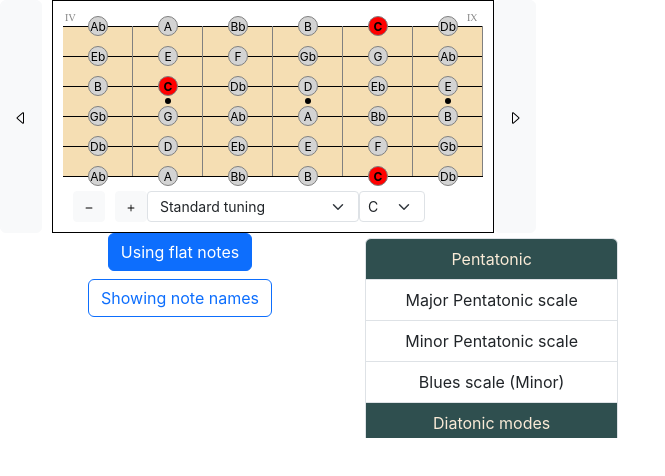
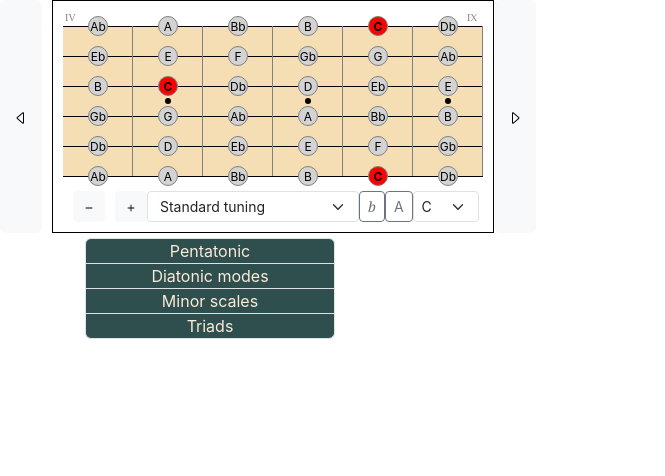
Before and after one commit to gdoct/neckexplorer, a React (Create React App) app: page / in a window 1280 px wide. Shown: the top 476 px of the page, without its empty margins (0-665 px from the left). Built offline with nearby package versions, Linux system fonts and the light colour scheme; the HTML template or start-up script is replaced by a standard one.

Commit message:
update layout

```diff
--- a/src/App.css
+++ b/src/App.css
@@ -3,3 +3,8 @@
 .App {
   text-align: center;
 }
+
+.musicText {
+  font-family: Georgia, serif;
+  font-style: italic;
+}
--- a/src/App.tsx
+++ b/src/App.tsx
@@ -34,14 +34,12 @@ function App() {
     setScaleRoot(Number(event.target.value));
   };
 
-  const handleToggleFlat = (newvalue: boolean) => {
-    if (newvalue) { setforceFlat(newvalue); }
-    else { setforceFlat(newvalue); }
+  const handleToggleFlat = () => {
+    setforceFlat(!forceFlat);
   };
 
-  const handleToggleNumeric = (newvalue: boolean) => {
-    if (newvalue) { setForceNumeric(newvalue); }
-    else { setForceNumeric(newvalue); }
+  const handleToggleNumeric = () => {
+    setForceNumeric(!forceNumeric);
   };
 
   const setTuning = (t?: GuitarTuning) => {
@@ -78,6 +76,22 @@ function App() {
                 </Button>
               </div>
               <TuningPresets onChange={setTuning} />
+              <span><Button
+                size='sm'
+                variant="outline-secondary"
+                onClick={(e) => handleToggleFlat()}
+              ><span className='musicText' >{forceFlat ? "b" : "#"}</span></Button>
+              </span>
+              <span>
+                <Button
+                  size='sm'
+                  className="sm"
+                  variant="outline-secondary"
+                  onClick={(e) => handleToggleNumeric()}
+                >
+                  <span className='musictext'>{forceNumeric ? "1" : "A"}</span>
+                </Button>
+              </span>
               <label>
                 <Form.Select aria-label="Select root key" value={scaleRoot} onChange={handleScaleRootChange} size="sm" >
                   {Object.values(NoteNames).filter(value => typeof value === 'number').map((note, index) => (
@@ -85,7 +99,6 @@ function App() {
                   ))}
                 </Form.Select>
               </label>
-              {/* {selectedNotes.scalename && (<h6 style={{marginBottom: '6px !important'}}>{getSimpleNoteName(scaleRoot, forceFlat)} {selectedNotes.scalename}</h6>)} */}
             </div>
           </div>
           <Button variant="light" style={{ marginRight: 10 }} onClick={e => setPosition(position + 1)} >
@@ -93,37 +106,6 @@ function App() {
           </Button>
         </div>
         <div style={{ display: 'inline-flex', alignItems: 'left', width: '100%' }}>
-          <div style={{ width: '80px' }} ></div>
-          <div style={{ display: 'flex', flexDirection: 'column', width: '200px' }}>
-
-            <div>
-              <span><ToggleButton
-                className="mb-2"
-                id="toggle-check"
-                type="checkbox"
-                variant="outline-primary"
-                checked={forceFlat}
-                value="1"
-                onChange={(e) => handleToggleFlat(e.currentTarget.checked)}
-              >
-                Using {forceFlat ? "flat" : "sharp"} notes
-              </ToggleButton>
-              </span>
-              <span>
-                <ToggleButton
-                  className="mb-2"
-                  id="toggle-numeric"
-                  type="checkbox"
-                  variant="outline-primary"
-                  checked={forceNumeric}
-                  value="0"
-                  onChange={(e) => handleToggleNumeric(e.currentTarget.checked)}
-                >
-                  Showing note {forceNumeric ? "numbers" : "names"}
-                </ToggleButton>
-              </span>
-            </div>
-          </div>
           <div style={{ width: '80px' }} ></div>
           <div>
             <ScalePresets onChange={handleSetScale} />
--- a/src/components/ScalePresets.tsx
+++ b/src/components/ScalePresets.tsx
@@ -23,7 +23,15 @@ const ListItemStyle = {
 
 const ScalePresets: React.FC<ScalePresetsProps> = ({ onChange }) => {
     const selectScale = function (event: any, scaledata: ScaleData) {
-        if (scaledata && scaledata.scale) {
+        if (!scaledata.enabled) {
+            if (scaledata.name === activeScaleGroup) {
+                setActiveScaleGroup('');
+            } else {
+                setActiveScaleGroup(scaledata.name);
+            }
+            return;
+        }
+        if (scaledata.scale) {
             setActiveScale(scaledata);
             let actualscale: Scale = scaledata.scale;
             if (onChange && actualscale) {
@@ -33,35 +41,39 @@ const ScalePresets: React.FC<ScalePresetsProps> = ({ onChange }) => {
     };
 
     const [activeScale, setActiveScale] = useState<ScaleData | undefined>(undefined);
+    const [activeScaleGroup, setActiveScaleGroup] = useState<string>("");
 
     const getItemStyle = (item: ScaleData) => {
         if (!item.enabled) return {
             backgroundColor: 'darkslategray',
-            color: 'antiquewhite'
+            color: 'antiquewhite',
+            padding: '0px 10px'
         }
         if (activeScale && item.name === activeScale.name && item.type === activeScale.type) {
             return {
-                backgroundColor: 'lightyellow'
+                backgroundColor: 'lightyellow',
+                padding: '0px 10px'
             }
         }
-        return {};
+        return { padding: '0px 10px' };
     };
 
     let allScales: ScaleData[] = [];
     for (const presetgroup of presetScales) {
         allScales.push({ enabled: false, name: presetgroup.type, type: presetgroup.type, scale: undefined });
-        for (const scale of presetgroup.scales) {
-            allScales.push({ enabled: true, name: scale.scalename, type: presetgroup.type, scale: scale });
+        if (presetgroup.type === activeScaleGroup) {
+            for (const scale of presetgroup.scales) {
+                allScales.push({ enabled: true, name: scale.scalename, type: presetgroup.type, scale: scale });
+            }
         }
     }
     return (
-        <div style={{ height: "200px", overflowY: "scroll", 'margin': '5px' }}>
+        <div style={{ height: "260px", width: "250px", overflowY: "scroll", 'margin': '5px' }}>
                 <ListGroup>
                     {allScales.map((scale, index) => (
                         <ListGroup.Item
                             key={index}
                             action
-                            disabled={!scale.enabled}
                             onClick={e => selectScale(e.target, scale)}
                             style={getItemStyle(scale)}
                         >
```
Also changed, not shown: 10 other files (tests, documents, lock files or other folders).
